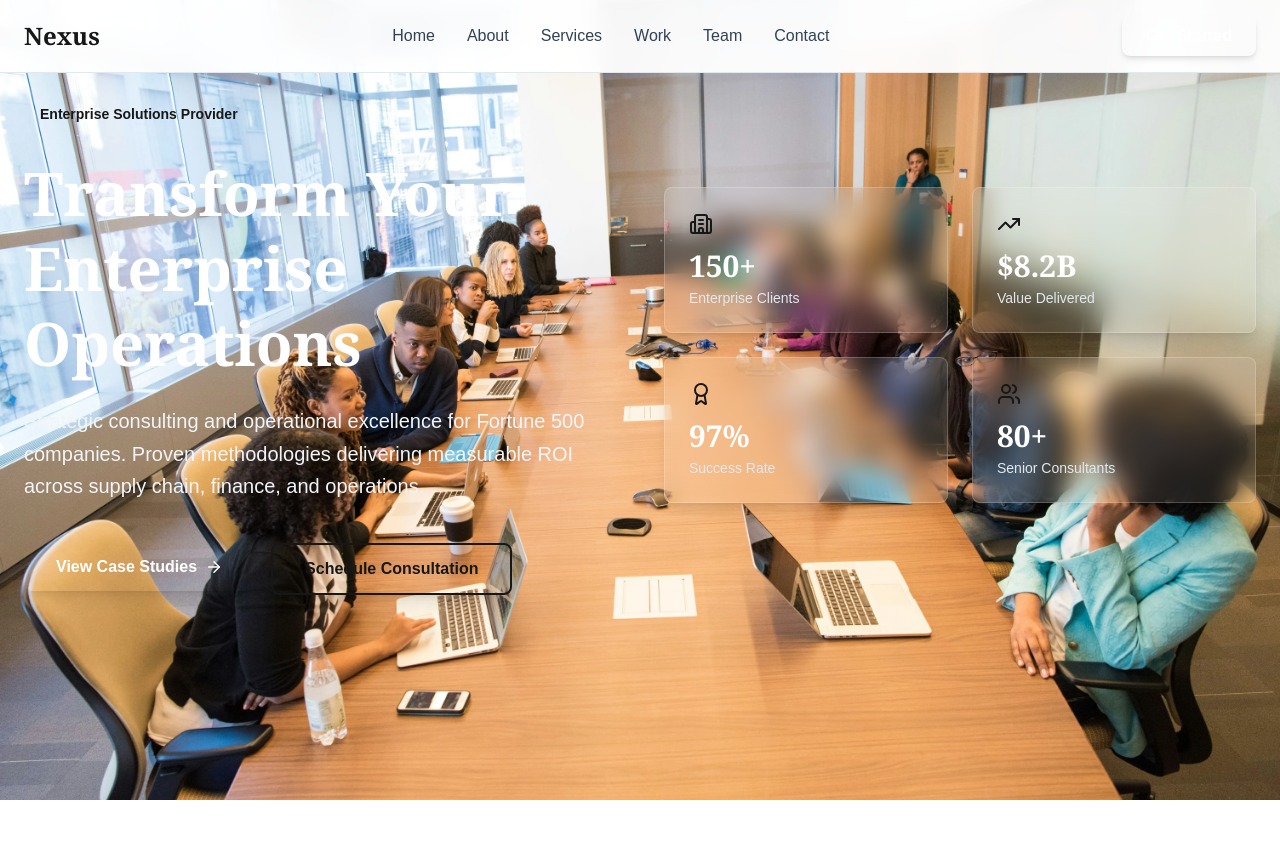
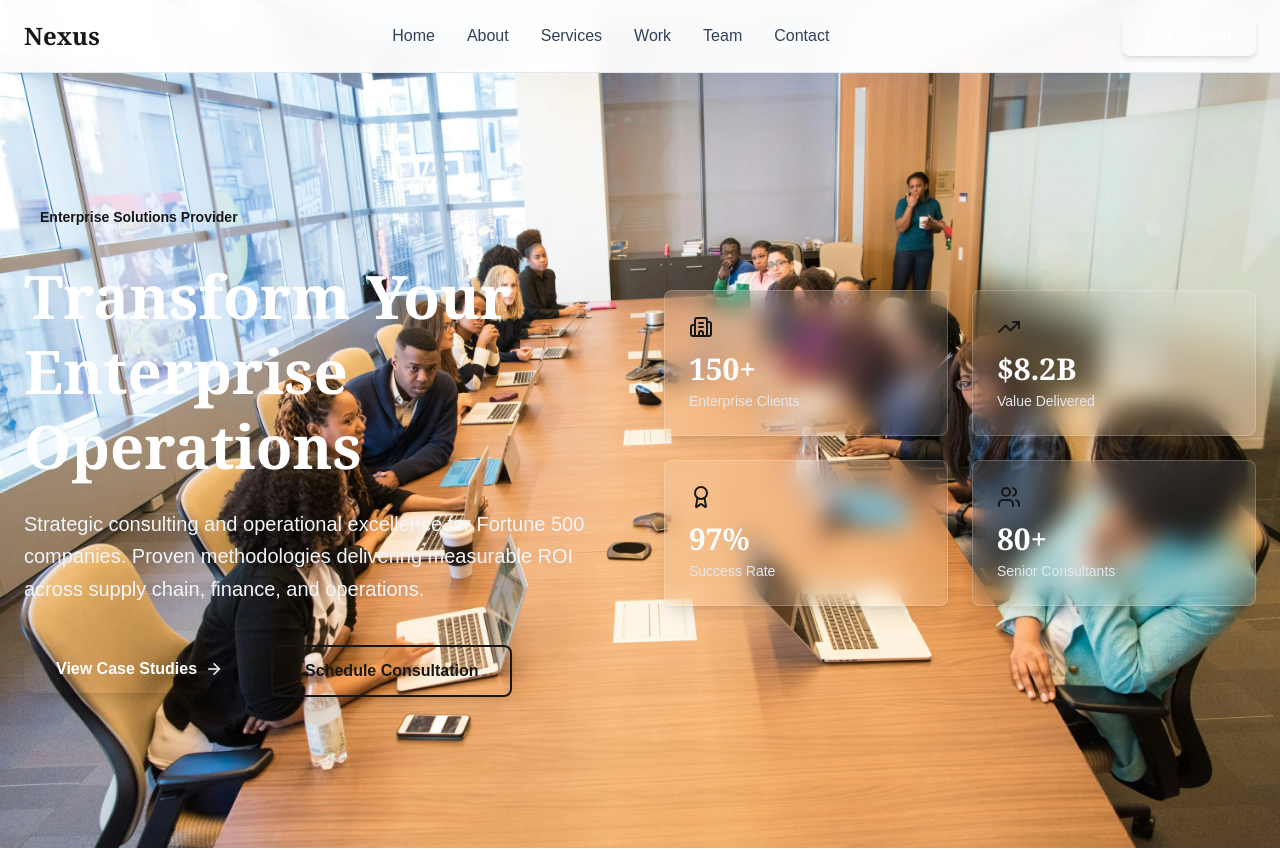
Before and after one commit to primyst/nexus, a Next.js app in the folder my-app/: page / in a window 1280 px wide. Shown: the top 850 px of the page. Built offline with nearby package versions, Linux system fonts and the light colour scheme.

Commit message:
Update Hero.tsx

```diff
--- a/my-app/components/Hero.tsx
+++ b/my-app/components/Hero.tsx
@@ -6,26 +6,26 @@ import Image from 'next/image';
 export default function Hero() {
   return (
     <section className="relative min-h-screen w-full pt-24 pb-12 overflow-hidden">
-      {/* Background Image */}
-      <div className="absolute inset-0 z-0">
-        <Image
+      {/* Background Image Container */}
+      <div className="absolute inset-0 z-0 w-full h-full">
+                <Image
           src="/hero-boardroom.webp"
-          alt="Enterprise business solutions"
           fill
-          className="object-cover"
+          className="object-cover w-full h-full"
           priority
           quality={85}
           sizes="100vw"
         />
-        {/* Dark Overlay */}
-        <div className="absolute inset-0 bg-gradient-to-r from-brand-dark/85 via-brand-dark/75 to-brand-dark/65" />
+
+        {/* Dark Overlay - MUST be after Image */}
+        <div className="absolute inset-0 w-full h-full bg-gradient-to-r from-brand-dark/85 via-brand-dark/75 to-brand-dark/65" />
       </div>
 
-      {/* Content */}
-      <div className="relative z-10 max-w-7xl mx-auto px-6">
-        <div className="grid md:grid-cols-2 gap-12 items-center">
+      {/* Content - Must have z-10 */}
+      <div className="relative z-10 max-w-7xl mx-auto px-6 h-full">
+        <div className="grid md:grid-cols-2 gap-12 items-center min-h-[calc(100vh-96px)]">
           {/* Left Content */}
-          <div className="space-y-6 animate-fade-in">
+          <div className="space-y-6">
             <div className="inline-block bg-brand-accent/20 text-brand-accent px-4 py-2 rounded-full text-sm font-semibold">
               Enterprise Solutions Provider
             </div>
```
